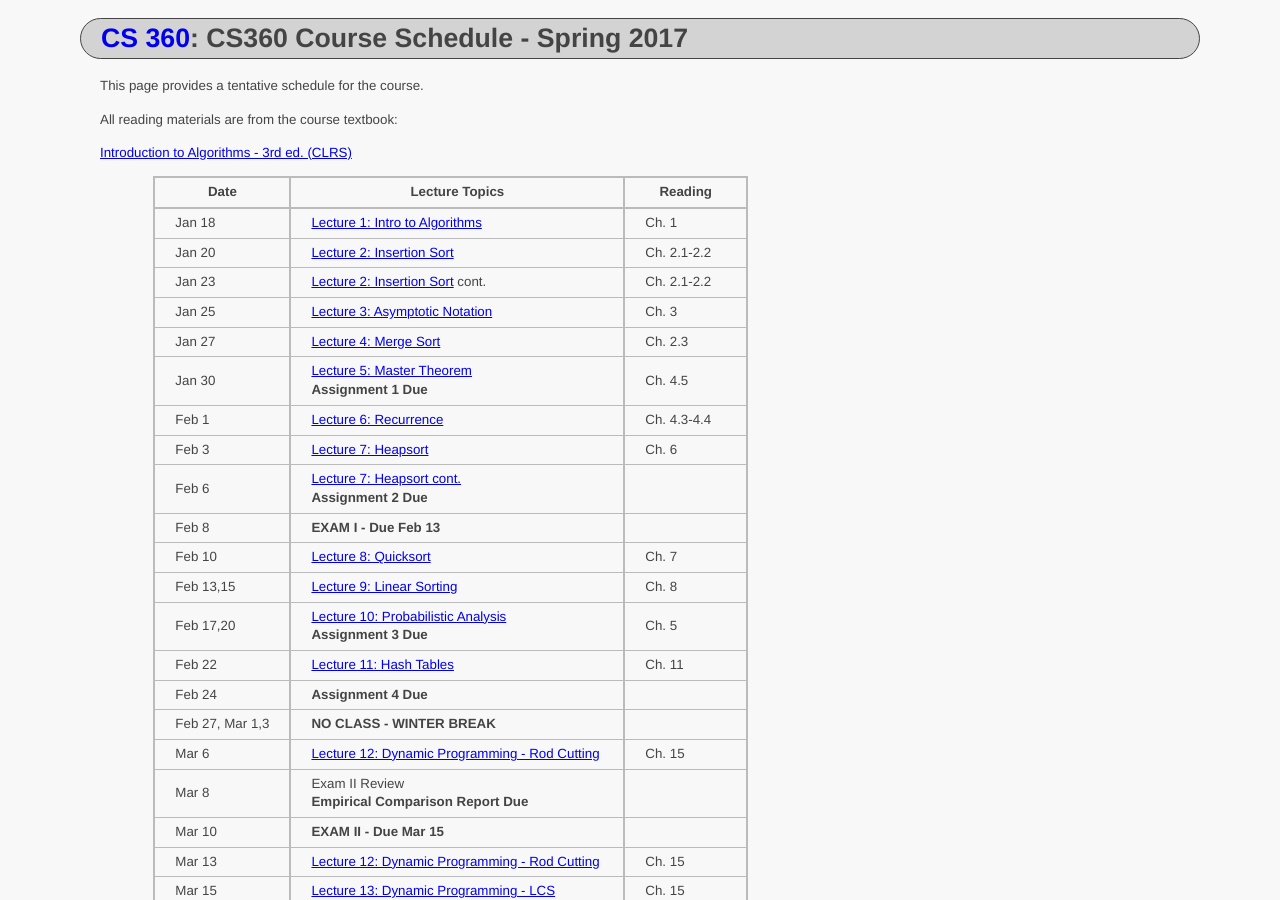
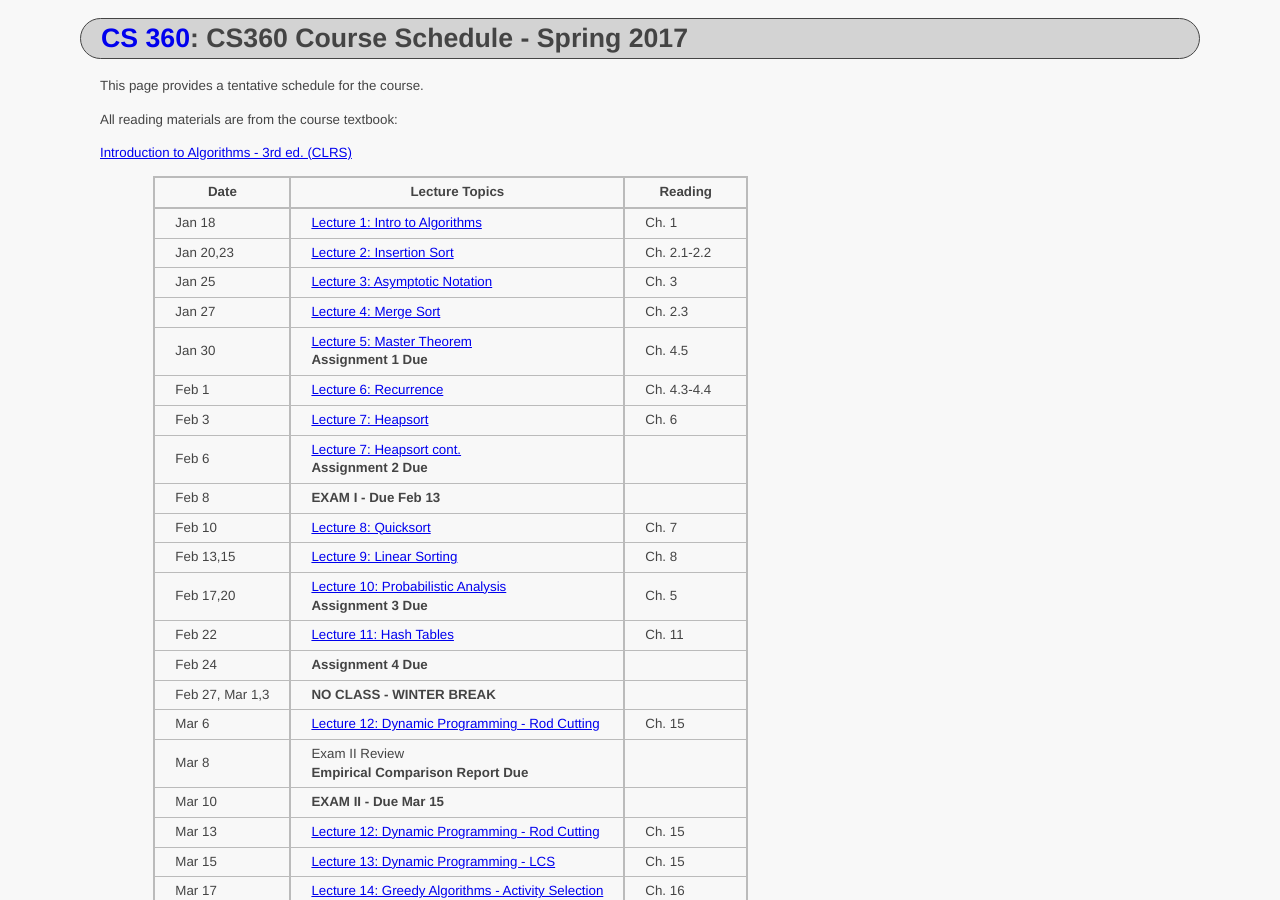
Before and after one commit to ycpcs/cs360-spring2017, a Jekyll site: the page built from schedule/index.md, in a window 1280 px wide and 900 px high. Built offline with Jekyll 4.4.1, drawn with Linux system fonts in a browser that asks for light colours.

Commit message:
update schedule
update schedule

```diff
--- a/schedule/index.md
+++ b/schedule/index.md
@@ -12,8 +12,7 @@ All reading materials are from the course textbook:
 > Date | Lecture Topics | Reading |
 > ---- | -------------- | ------- |
 > Jan 18    | [Lecture 1: Intro to Algorithms](../lectures/lecture01.html) | Ch. 1 |
-> Jan 20    | [Lecture 2: Insertion Sort](../lectures/lecture02.html) | Ch. 2.1-2.2 |
-> Jan 23    | [Lecture 2: Insertion Sort](../lectures/lecture02.html) cont. | Ch. 2.1-2.2 |
+> Jan 20,23 | [Lecture 2: Insertion Sort](../lectures/lecture02.html) | Ch. 2.1-2.2 |
 > Jan 25    | [Lecture 3: Asymptotic Notation](../lectures/lecture03.html) | Ch. 3 |
 > Jan 27    | [Lecture 4: Merge Sort](../lectures/lecture04.html) | Ch. 2.3 |
 > Jan 30    | [Lecture 5: Master Theorem](../lectures/lecture05.html) <br /> **Assignment 1 Due** | Ch. 4.5 |
```
